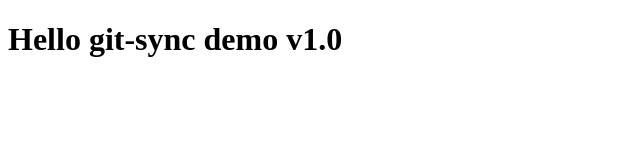
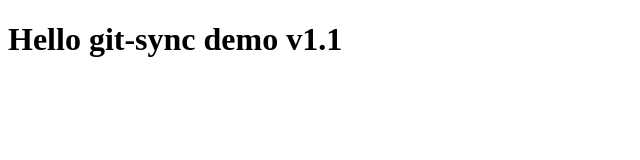
Before and after one commit to abishekmgowda/git-sync, a plain HTML site: page index.html in a window 1280 px wide. Shown: the full height of the page, 0-640 px from the left. Drawn offline with Linux system fonts and the light colour scheme.

Commit message:
version 1.1

```diff
--- a/index.html
+++ b/index.html
@@ -4,6 +4,6 @@
     <title>Hello git-sync demo</title>
   </head>
   <body>
-    <h1>Hello git-sync demo v1.0</h1>
+    <h1>Hello git-sync demo v1.1</h1>
   </body>
 </html>
```
